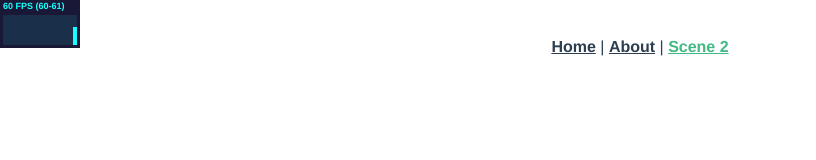
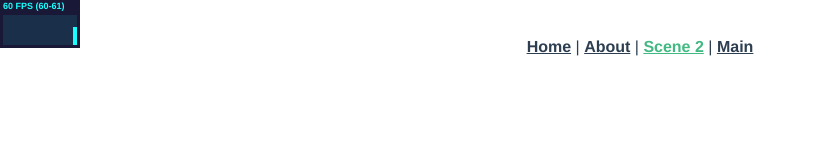
Before and after one commit to Jakub-Izbicki/slicer2, a Vue app: page /#/scene2 in a window 1280 px wide. Shown: the top 160 px of the page, without its empty margins (0-816 px from the left). Built offline with nearby package versions, Linux system fonts and the light colour scheme.

Commit message:
Add separate main scene

```diff
--- a/src/App.vue
+++ b/src/App.vue
@@ -6,6 +6,8 @@
       <router-link to="/about">About</router-link>
       |
       <router-link to="/scene2">Scene 2</router-link>
+      |
+      <router-link to="/main">Main</router-link>
     </div>
     <router-view/>
   </div>
--- a/src/components/SceneEmpty1.vue
+++ b/src/components/SceneEmpty1.vue
@@ -24,7 +24,7 @@ export default class SceneEmpty1 extends Vue {
 
   private scene!: Scene;
 
-  // private css3dScene!: Scene;
+  // private css3dScene!: SceneContainer;
 
   private controls!: OrbitControls;
 
@@ -67,7 +67,7 @@ export default class SceneEmpty1 extends Vue {
     this.css3dRenderer = css3dRenderer;
     this.camera = camera;
     this.scene = scene;
-    // this.css3dScene = new THREE.Scene();
+    // this.css3dScene = new THREE.SceneContainer();
 
     cssSceneWindow.appendChild(css3dRenderer.domElement);
     webGlSceneWindow.appendChild(renderer.domElement);
--- /dev/null
+++ b/src/components/scene/SceneContainer.vue
@@ -0,0 +1,14 @@
+<template>
+  <div>hello there</div>
+</template>
+
+<script>
+import {Vue} from "vue-property-decorator"
+
+export default class SceneContainer extends Vue {
+}
+</script>
+
+<style scoped>
+
+</style>
--- a/src/router/index.ts
+++ b/src/router/index.ts
@@ -19,6 +19,11 @@ const routes: Array<RouteConfig> = [
         path: '/scene2',
         name: 'Scene2',
         component: () => import('../views/Scene2.vue')
+    },
+    {
+        path: '/main',
+        name: 'Main',
+        component: () => import('../views/Main.vue')
     }
 ]
 
--- /dev/null
+++ b/src/views/Main.vue
@@ -0,0 +1,14 @@
+<template>
+  <SceneContainer></SceneContainer>
+</template>
+
+<script lang="ts">
+import {Component, Vue} from "vue-property-decorator";
+import SceneContainer from "@/components/scene/SceneContainer.vue"
+
+@Component({
+  components: {SceneContainer}
+})
+export default class Scene2 extends Vue {
+}
+</script>
```
Also changed, not shown: src/assets/css/tailwind.css (deleted, +0 -62 lines).
